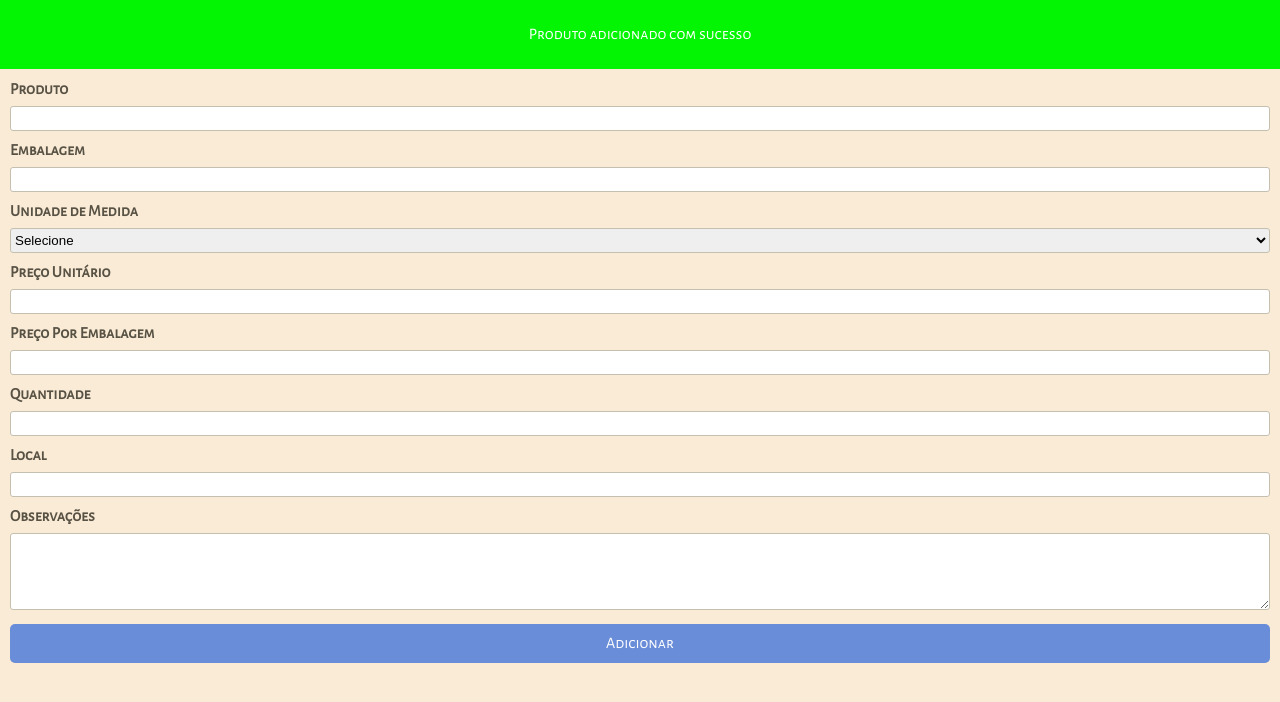
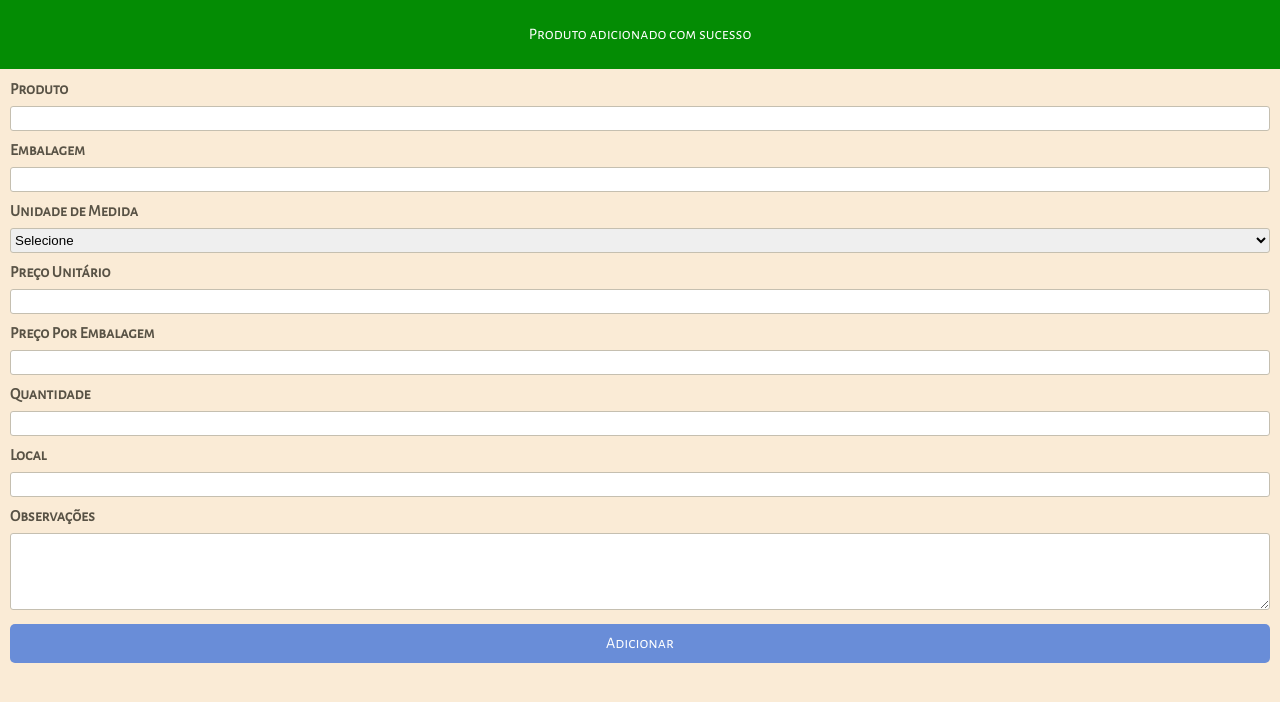
Before and after one commit to Jefferson227/fuzzy-logic-design, a plain HTML site: page index.html in a window 1280 px wide. Drawn offline with Linux system fonts and the light colour scheme.

Commit message:
Change the toasty color

```diff
--- a/style.css
+++ b/style.css
@@ -9,7 +9,7 @@ body {
   top: 0px;
   z-index: 10;
   width: 100%;
-  background-color: #04f504;
+  background-color: #048c04;
   padding: 25px 0 25px 0;
   font-family: 'Alegreya Sans SC', sans-serif;
   color: white;
```
